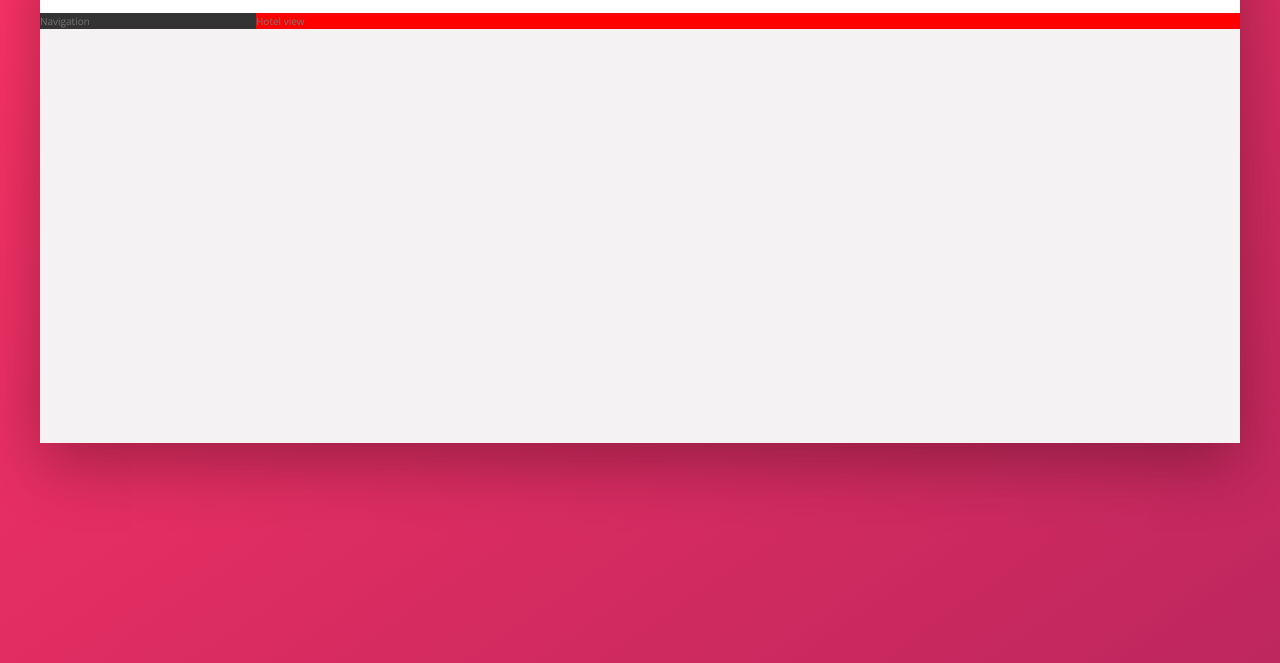
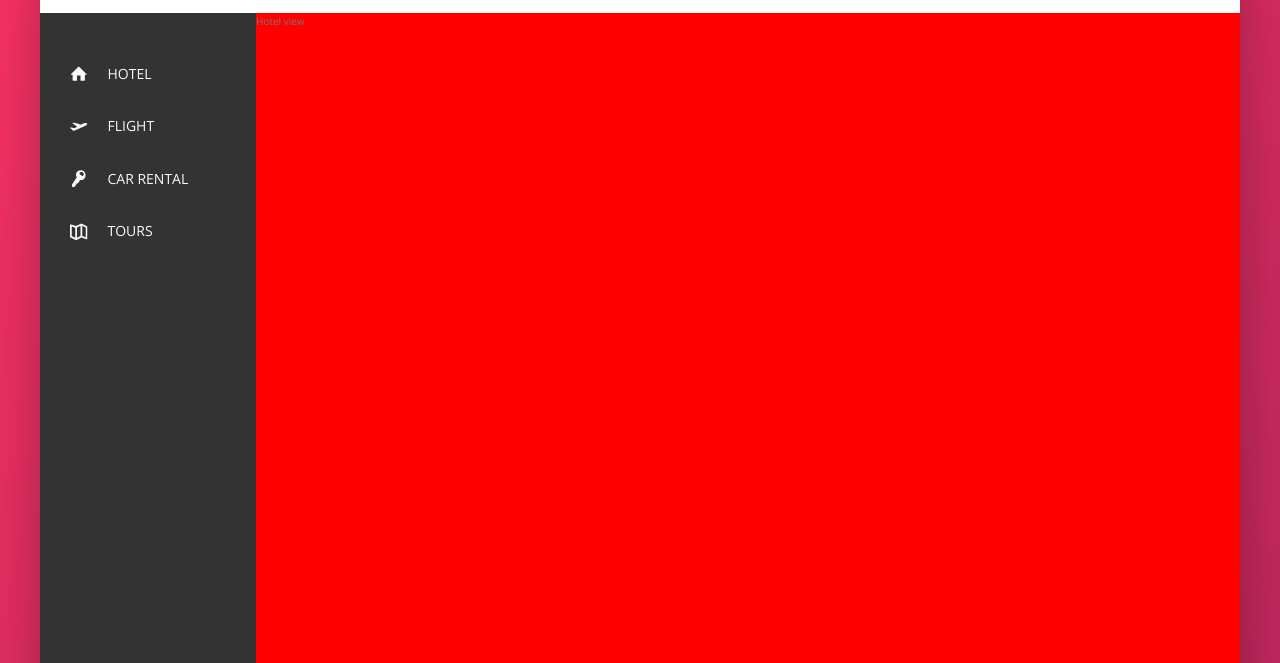
Before and after one commit to Davcode1234/Trillo-app, a plain HTML site: page index.html in a window 1280 px wide. Shown: the part 137-800 px from the top of the page. Drawn offline with nearby package versions, Linux system fonts and the light colour scheme.

Commit message:
Builded sidebar-nav layout

```diff
--- a/css/style.css
+++ b/css/style.css
@@ -58,11 +58,15 @@ body {
 
 .sidebar {
   background-color: var(--color-Grey-dark-1);
-  flex: 0 0 18%; }
+  flex: 0 0 18%;
+  display: flex;
+  flex-direction: column;
+  justify-content: space-between; }
 
 .hotel-view {
   background-color: red;
-  flex: 1; }
+  flex: 1;
+  height: 80rem; }
 
 .logo {
   height: 3.5rem;
@@ -141,3 +145,27 @@ body {
     height: 3.75rem;
     border-radius: 50%;
     margin-right: 1rem; }
+
+.side-nav {
+  font-size: 1.4rem;
+  list-style: none;
+  margin-top: 3.5rem; }
+  .side-nav__link:link, .side-nav__link:visited {
+    color: var(--color-Grey-light-1);
+    text-decoration: none;
+    text-transform: uppercase;
+    display: block;
+    padding: 1.5rem 3rem;
+    display: flex;
+    align-items: center; }
+  .side-nav__icon {
+    width: 1.75rem;
+    height: 1.75rem;
+    margin-right: 2rem;
+    fill: currentColor; }
+
+.legal {
+  font-size: 1.2rem;
+  text-align: center;
+  padding: 2.5rem;
+  color: var(--color-grey-light-4); }
--- a/index.html
+++ b/index.html
@@ -59,7 +59,48 @@
       </header>
 
       <div class="content">
-        <nav class="sidebar">Navigation</nav>
+        <nav class="sidebar">
+          <ul class="side-nav">
+            <li class="side-nav__item">
+              <a href="#" class="side-nav__link">
+                <svg class="side-nav__icon">
+                  <use xlink:href="img/sprite.svg#icon-home"></use>
+                </svg>
+                <span>Hotel</span>
+              </a>
+            </li>
+
+            <li class="side-nav__item">
+              <a href="#" class="side-nav__link">
+                <svg class="side-nav__icon">
+                  <use xlink:href="img/sprite.svg#icon-aircraft-take-off"></use>
+                </svg>
+                <span>Flight</span>
+              </a>
+            </li>
+
+            <li class="side-nav__item">
+              <a href="#" class="side-nav__link">
+                <svg class="side-nav__icon">
+                  <use xlink:href="img/sprite.svg#icon-key"></use>
+                </svg>
+                <span>Car rental</span>
+              </a>
+            </li>
+
+            <li class="side-nav__item">
+              <a href="#" class="side-nav__link">
+                <svg class="side-nav__icon">
+                  <use xlink:href="img/sprite.svg#icon-map"></use>
+                </svg>
+                <span>Tours</span>
+              </a>
+            </li>
+          </ul>
+
+          <div class="legal">&copy; 2017 by trillo. All rights reserved.</div>
+        </nav>
+
         <main class="hotel-view">Hotel view</main>
       </div>
     </div>
--- a/sass/_components.scss
+++ b/sass/_components.scss
@@ -114,3 +114,40 @@
     margin-right: 1rem;
   }
 }
+
+/////////////////
+//SIDE NAV
+
+.side-nav {
+  font-size: 1.4rem;
+  list-style: none;
+  margin-top: 3.5rem;
+
+  &__item {
+  }
+
+  &__link:link,
+  &__link:visited {
+    color: var(--color-Grey-light-1);
+    text-decoration: none;
+    text-transform: uppercase;
+    display: block;
+    padding: 1.5rem 3rem;
+    display: flex;
+    align-items: center;
+  }
+
+  &__icon {
+    width: 1.75rem;
+    height: 1.75rem;
+    margin-right: 2rem;
+    fill: currentColor;
+  }
+}
+
+.legal {
+  font-size: 1.2rem;
+  text-align: center;
+  padding: 2.5rem;
+  color: var(--color-grey-light-4);
+}
--- a/sass/layout.scss
+++ b/sass/layout.scss
@@ -28,9 +28,14 @@
   background-color: var(--color-Grey-dark-1);
 
   flex: 0 0 18%;
+
+  display: flex;
+  flex-direction: column;
+  justify-content: space-between;
 }
 
 .hotel-view {
   background-color: red;
   flex: 1;
+  height: 80rem;
 }
```
